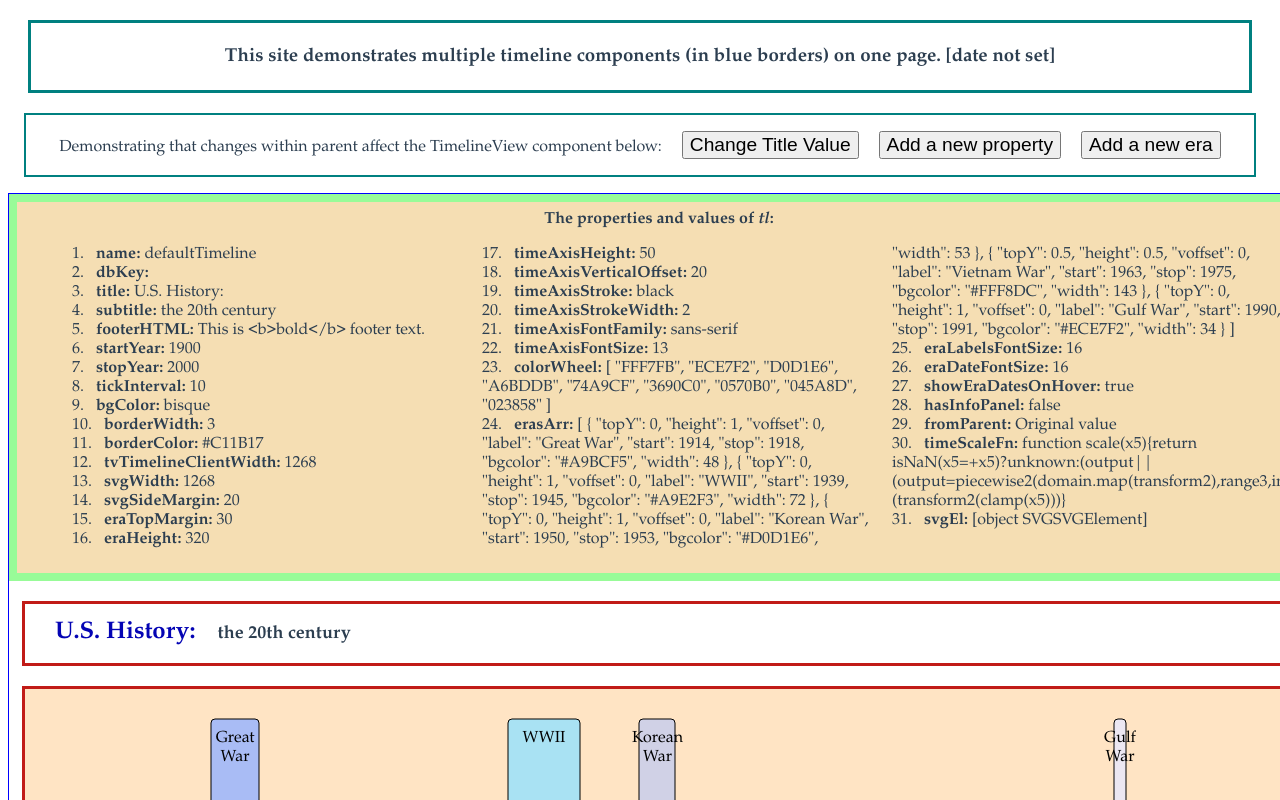
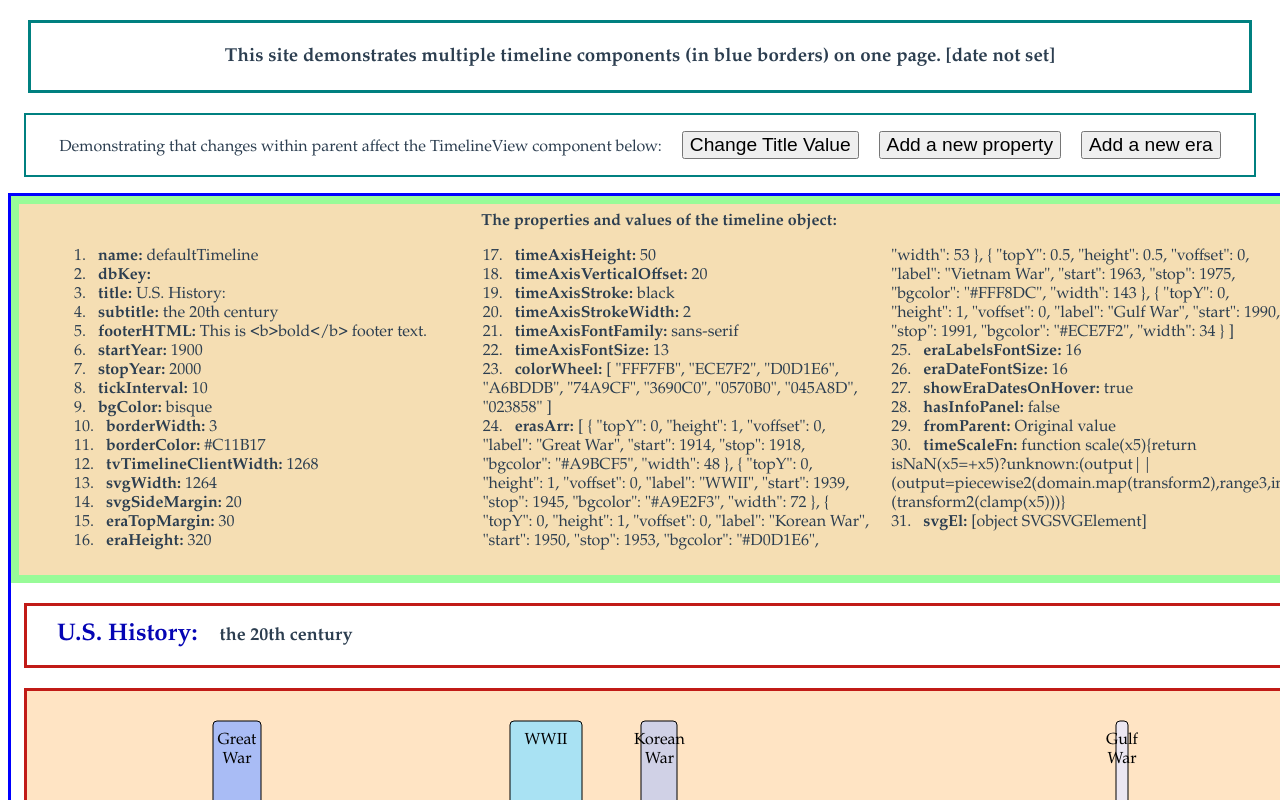
Before and after one commit to bruml2/studio1, a Vue app: page / in a window 1280 px wide. Shown: the top 800 px of the page. Built offline with nearby package versions, Linux system fonts and the light colour scheme.

Commit message:
trivial style changes

```diff
--- a/src/components/TimelineView.vue
+++ b/src/components/TimelineView.vue
@@ -7,7 +7,7 @@
        :style="{ width: tvcWidth + 'px' }"
   >
     <div class="prolog" v-if="showProlog"> <!-- this prolog is temporary: dev only -->
-      <div>The properties and values of <i>tl</i>:</div>
+      <div>The properties and values of the <b>timeline object</b>:</div>
       <ul>
         <li v-for="(value, prop, idx) in tl" :key="prop">
           {{ idx+1 }}. &nbsp; <b>{{ prop }}:</b> {{ value }}
@@ -407,7 +407,7 @@
   box-sizing: border-box;
   margin: 0 auto;
   overflow-x: auto;
-  border: 1px solid blue;  /* temp */
+  border: 3px solid blue;  /* temp */
 }
 .tvHeader, .tvTimeline, .tvFooter {
   position: relative; /* parent container for positioning */
```
